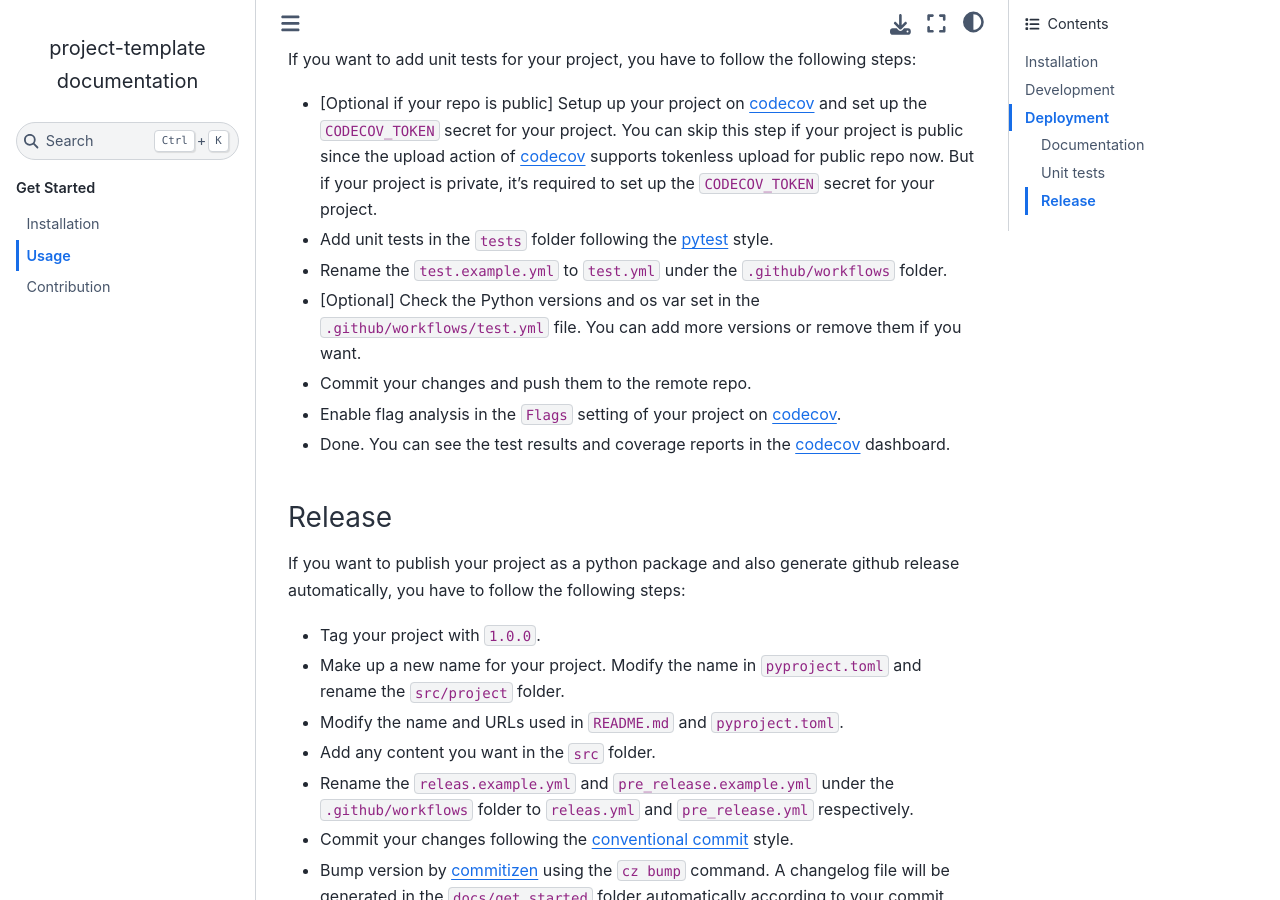
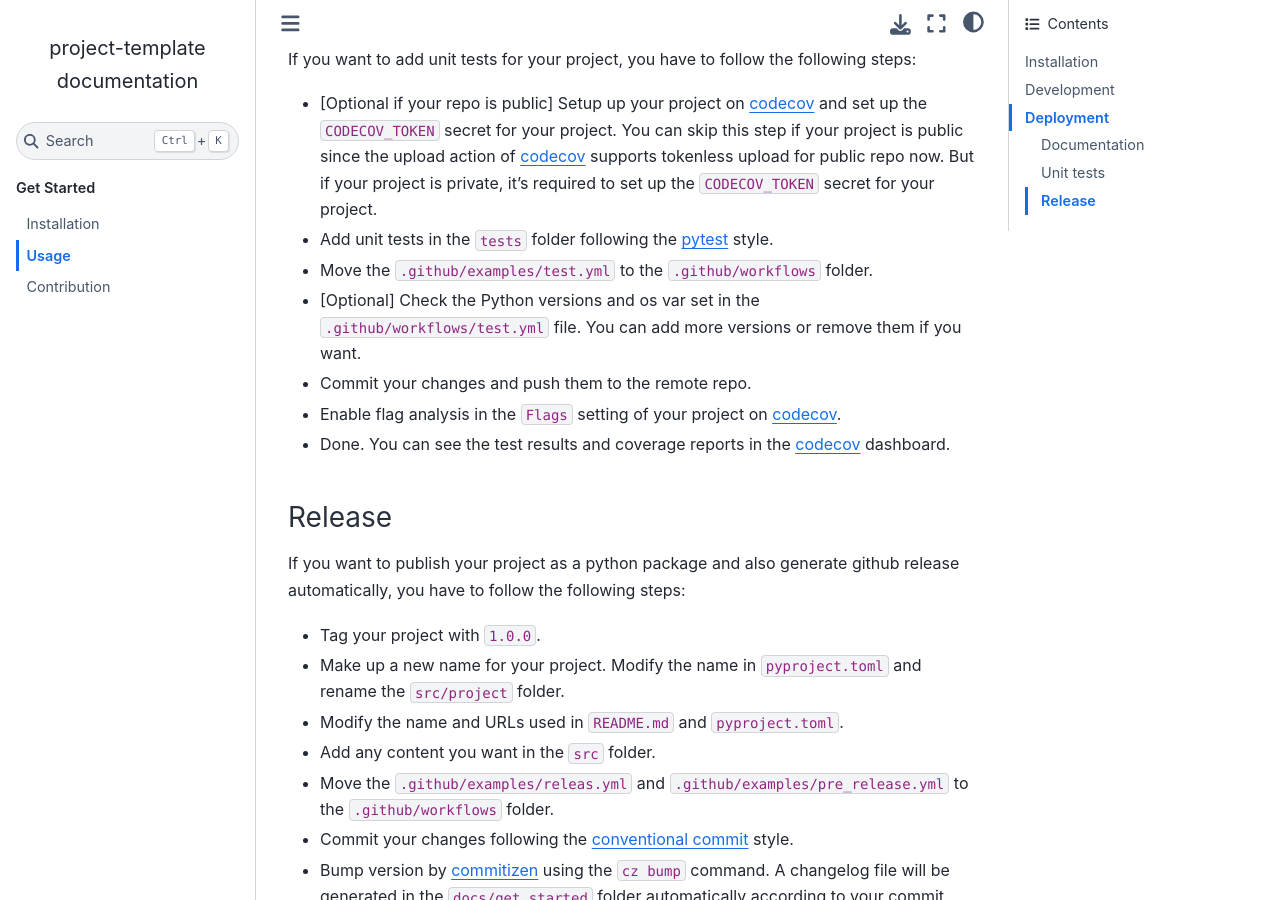
Before and after one commit to shenmishajing/project_template, a Sphinx documentation site: the page built from docs/get_started/usage.md, in a window 1280 px wide and 900 px high, scrolled down 2502 px. Built offline with Sphinx 7.4.7 and the Sphinx Book theme 1.1.4, drawn with Linux system fonts in a browser that asks for light colours; pages that are not in the unit, such as notebooks, are missing from menus.

Commit message:
docs(workflows): fix the example workflows bug

```diff
--- a/docs/get_started/usage.md
+++ b/docs/get_started/usage.md
@@ -70,7 +70,7 @@
 
 - [Optional if your repo is public] Setup up your project on [codecov](https://app.codecov.io/) and set up the `CODECOV_TOKEN` secret for your project. You can skip this step if your project is public since the upload action of [codecov](https://app.codecov.io/) supports tokenless upload for public repo now. But if your project is private, it's required to set up the `CODECOV_TOKEN` secret for your project.
 - Add unit tests in the `tests` folder following the [pytest](https://docs.pytest.org/en/latest/) style.
-- Rename the `test.example.yml` to `test.yml` under the `.github/workflows` folder.
+- Move the `.github/examples/test.yml` to the `.github/workflows` folder.
 - [Optional] Check the Python versions and os var set in the `.github/workflows/test.yml` file. You can add more versions or remove them if you want.
 - Commit your changes and push them to the remote repo.
 - Enable flag analysis in the `Flags` setting of your project on [codecov](https://app.codecov.io/).
@@ -84,7 +84,7 @@
 - Make up a new name for your project. Modify the name in `pyproject.toml` and rename the `src/project` folder.
 - Modify the name and URLs used in `README.md` and `pyproject.toml`.
 - Add any content you want in the `src` folder.
-- Rename the `releas.example.yml` and `pre_release.example.yml` under the `.github/workflows` folder to `releas.yml` and `pre_release.yml` respectively.
+- Move the `.github/examples/releas.yml` and `.github/examples/pre_release.yml` to the `.github/workflows` folder.
 - Commit your changes following the [conventional commit](https://www.conventionalcommits.org/en/v1.0.0/) style.
 - Bump version by [commitizen](https://github.com/commitizen-tools/commitizen) using the `cz bump` command. A changelog file will be generated in the `docs/get_started` folder automatically according to your commit messages in the [conventional commit](https://www.conventionalcommits.org/en/v1.0.0/) style.
 - Add your project as a publisher on [PyPI](https://pypi.org/) and [TestPyPI](https://test.pypi.org/) respectively. You should set up the `release.yml` for [PyPI](https://pypi.org/) and the `pre_release.yml` for [TestPyPI](https://test.pypi.org/).
```
Also changed, not shown: docs/index.md (+1 -1 lines).
